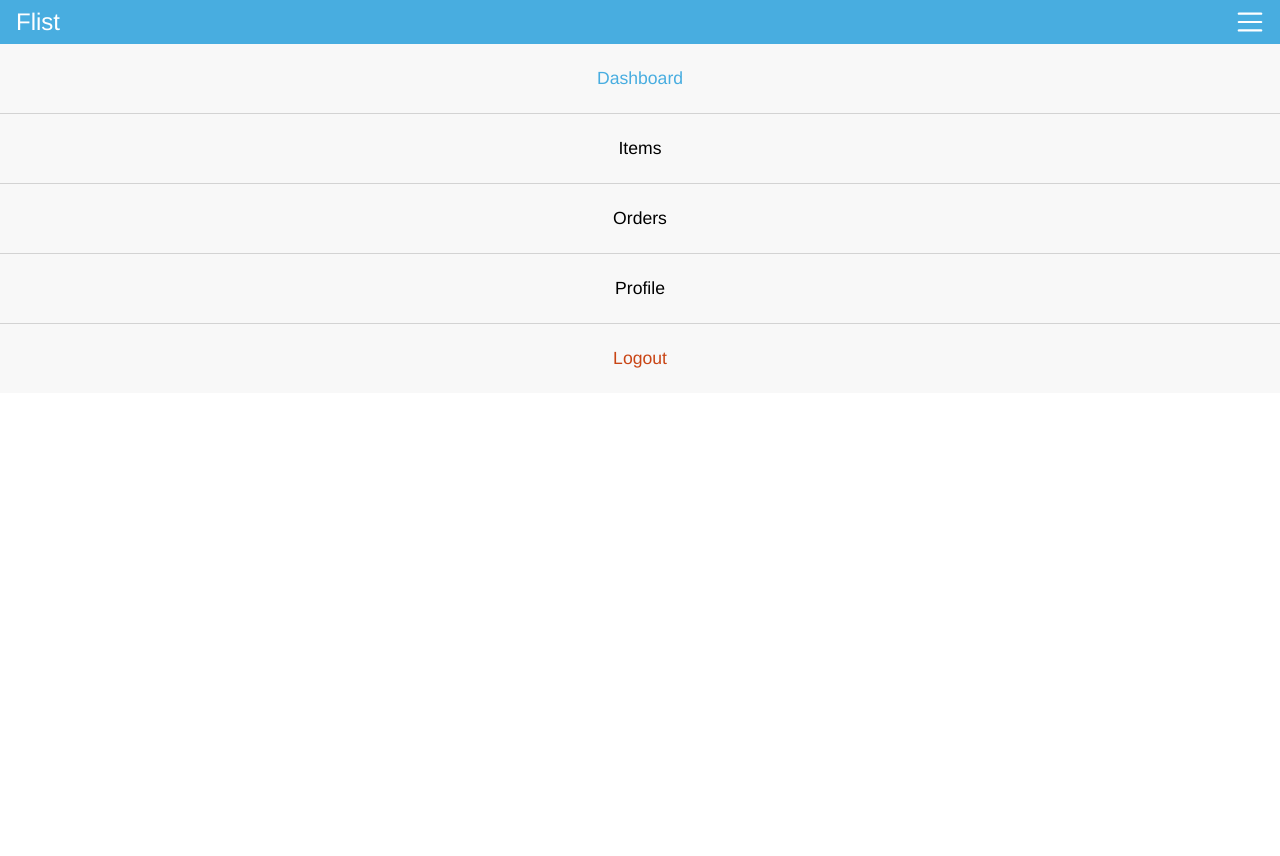
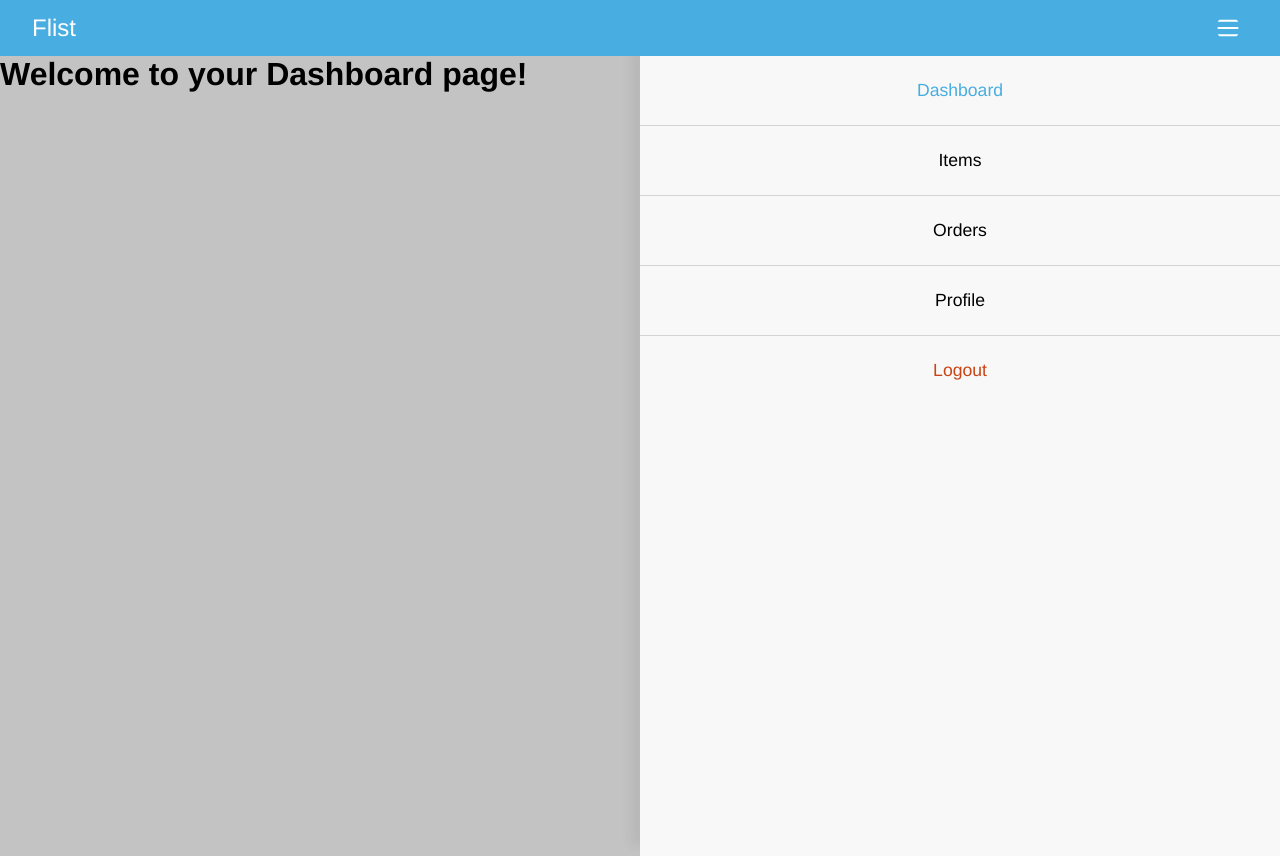
Before and after one commit to Ralph-08/flist, a React (Create React App) app: page /dashboard in a window 1280 px wide. Both pictures are taken after a click on the picture 1250 px from the left and 22 px from the top of the page. Before the commit the page ends 800 px from the top, so only its background shows below. Built offline with nearby package versions, Linux system fonts and the light colour scheme.

Commit message:
Added nav bar animation

```diff
--- a/src/components/Navbar/Navbar.jsx
+++ b/src/components/Navbar/Navbar.jsx
@@ -23,6 +23,7 @@ const Navbar = () => {
       </nav>
 
       {menuDisplay && (
+        <section className="menu__background">
           <ul className="menu">
             <li className="menu__item">
               <NavLink
@@ -44,7 +45,11 @@ const Navbar = () => {
               </NavLink>
             </li>
             <li className="menu__item">
-            <NavLink to="/profile" className="menu__link" onClick={handleMenu}>
+              <NavLink
+                to="/profile"
+                className="menu__link"
+                onClick={handleMenu}
+              >
                 Profile
               </NavLink>
             </li>
@@ -58,6 +63,7 @@ const Navbar = () => {
               </NavLink>
             </li>
           </ul>
+        </section>
       )}
     </>
   );
--- a/src/components/Navbar/Navbar.scss
+++ b/src/components/Navbar/Navbar.scss
@@ -1,4 +1,14 @@
 @use "../../styles/partials/_variables.scss" as *;
+@use "../../styles/partials/_mixins.scss" as *;
+
+@keyframes slide-in-left {
+  from {
+    right: -350px;
+  }
+  to {
+    right: 0px;
+  }
+}
 
 .nav {
   background-color: $primary-color;
@@ -6,6 +16,10 @@
   padding: 0.5rem 1rem;
   display: flex;
   justify-content: space-between;
+  @include tablet {
+    padding: 0.5rem 2rem;
+    align-items: center;
+  }
 
   &__logo {
     font-size: 1.5rem;
@@ -13,18 +27,44 @@
 
   &__menu {
     width: 28px;
+    cursor: pointer;
+    transition: background-color 0.2s;
+    @include tablet {
+      border-radius: 20px;
+      width: 40px;
+      padding: 0.5rem;
+
+      &:hover {
+        background-color: #409ac7;
+      }
+    }
   }
 }
 
-.menu {
+.menu__background {
   position: absolute;
   width: 100%;
+  height: 100%;
+  display: flex;
+  justify-content: flex-end;
+  overflow: hidden;
+  font-size: 1rem;
+  padding: 0;
+  background-color: rgba(0, 0, 0, 0.235);
+}
+
+.menu {
+  width: 100%;
+  height: 100%;
+  background-color: rgb(248, 248, 248);
+  width: 50%;
   display: flex;
   flex-direction: column;
-  align-items: center;
-  font-size: 1rem;
-  padding: 0;
-  background-color: rgb(248, 248, 248);
+  align-items: flex-end;
+  position: relative;
+  animation-name: slide-in-left;
+  animation-duration: 0.3s;
+  box-shadow: -10px -10px 10px rgba(0, 0, 0, 0.056);
 
   &__link {
     font-size: 1.1rem;
@@ -35,10 +75,18 @@
   }
 
   &__item {
+    background-color: rgb(248, 248, 248);
     border-bottom: 1px solid lightgray;
     width: 100%;
     text-align: center;
     padding: 1.5rem 1rem;
+    transition: background-color 0.2s;
+
+    @include tablet {
+      &:hover {
+        background-color: rgb(240, 240, 240);
+      }
+    }
 
     &:last-child {
       border-bottom: none;
```
Lines whose indentation alone changed are shown as unchanged.
